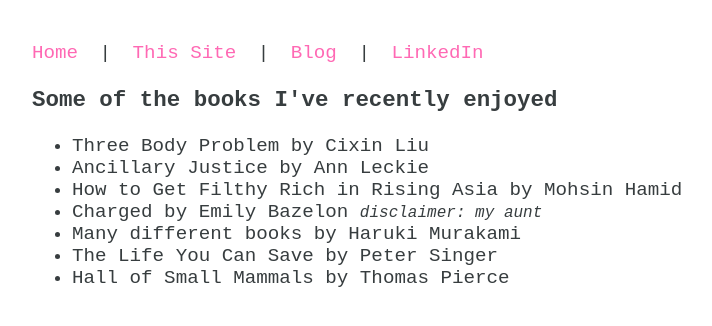
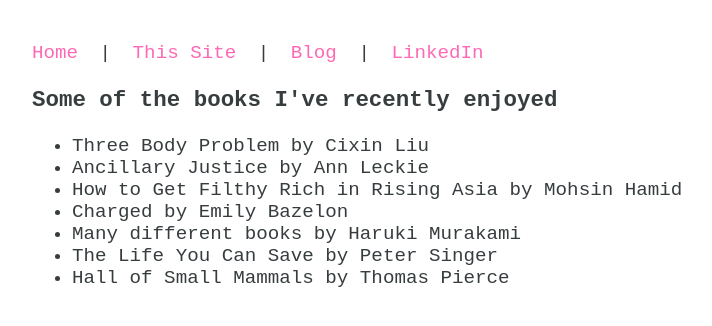
Before and after one commit to zpaines/zpaines.github.io, a Jekyll site: the page built from books.html, in a window 1280 px wide. Shown: the top 326 px of the page, without its empty margins (213-925 px from the left). Built offline with Jekyll 4.4.1, drawn with Linux system fonts in a browser that asks for light colours.

Commit message:
remove disclaimer

```diff
--- a/books.html
+++ b/books.html
@@ -7,7 +7,7 @@
     <li>Three Body Problem by Cixin Liu</li>
     <li>Ancillary Justice by Ann Leckie</li>
     <li>How to Get Filthy Rich in Rising Asia by Mohsin Hamid</li>
-    <li>Charged by Emily Bazelon <i><small>disclaimer: my aunt</small></i></li>
+    <li>Charged by Emily Bazelon </li>
     <li>Many different books by Haruki Murakami</li>
     <li>The Life You Can Save by Peter Singer</li>
     <li>Hall of Small Mammals by Thomas Pierce</li>
```
